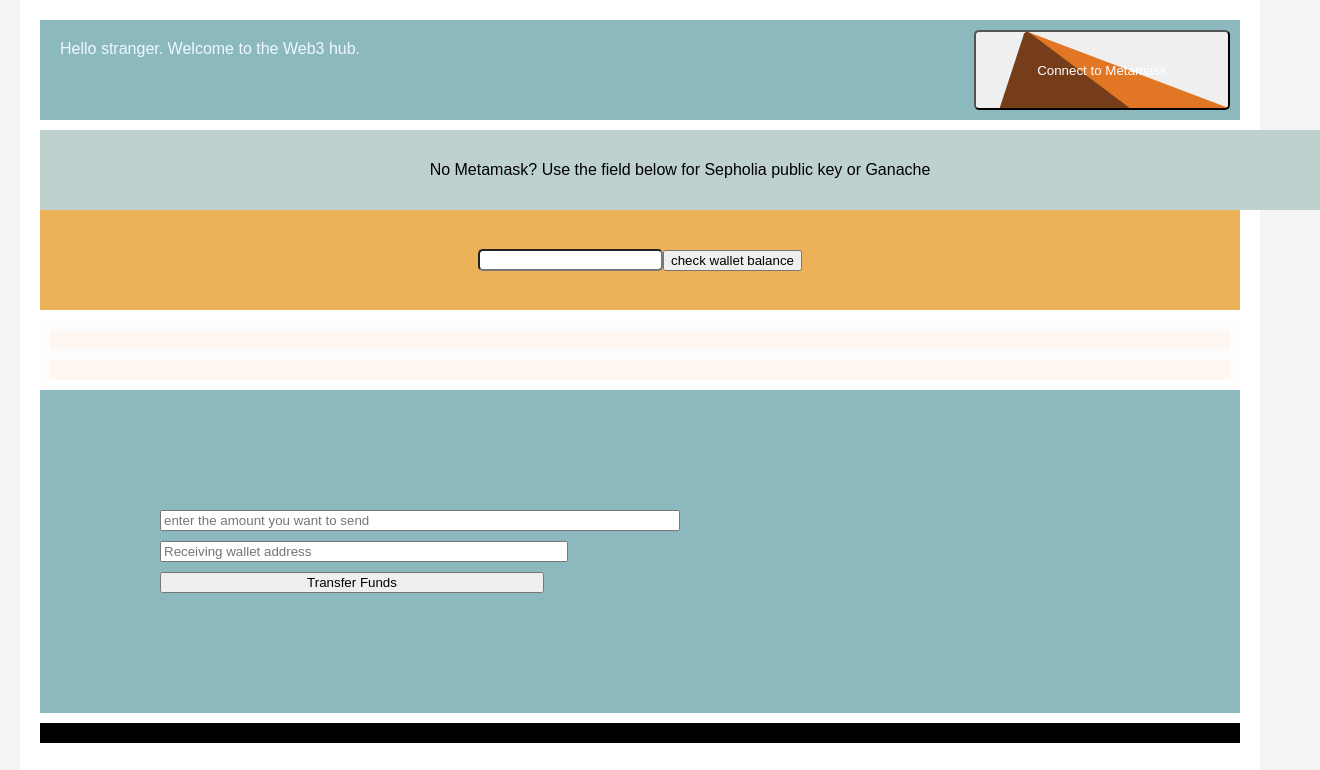
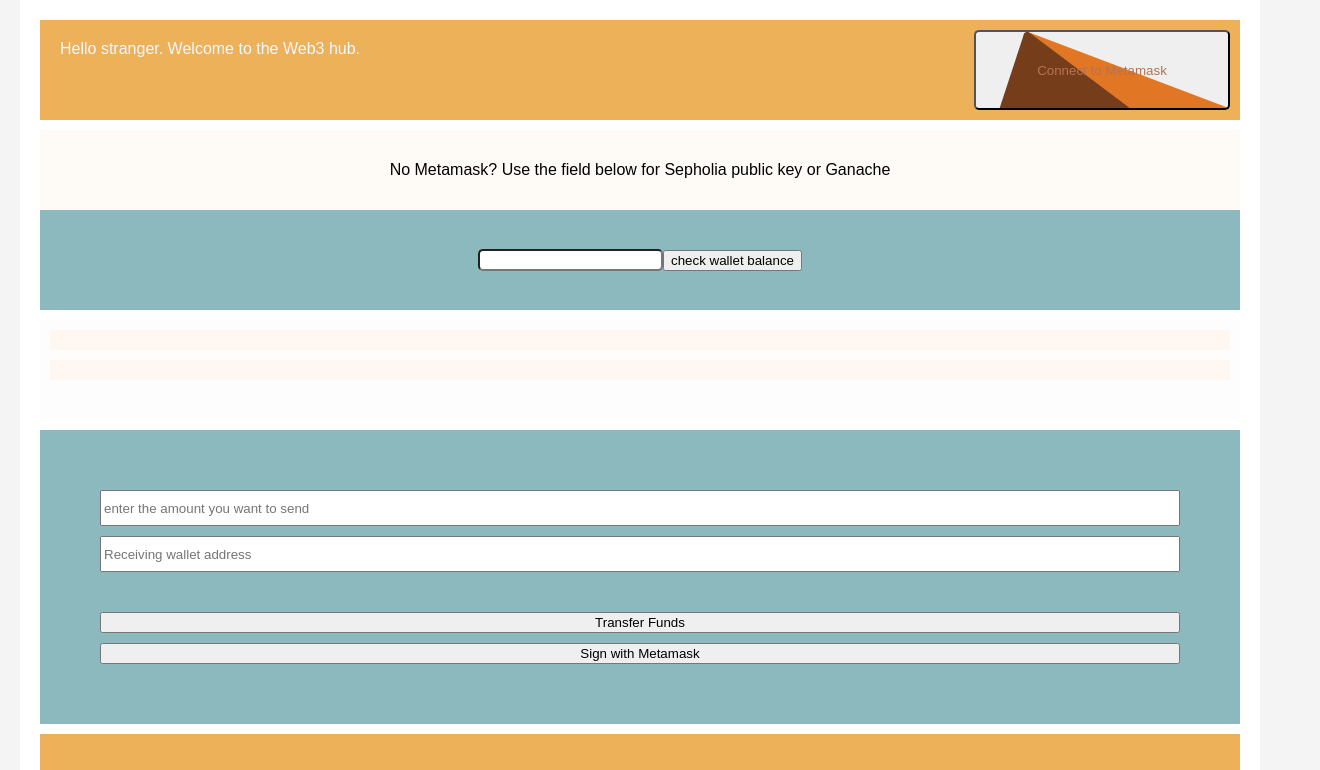
Before and after one commit to yellik/SimpleEthWalletandExplorer, a plain HTML site: page index.html in a window 1280 px wide. Shown: the top 770 px of the page, 1320 px wide, since content can reach past the window. Drawn offline with Linux system fonts and the light colour scheme; no server answers; files whose address does not match are found by name.

Commit message:
added sepolia history display

```diff
--- a/app.js
+++ b/app.js
@@ -2,8 +2,8 @@
 import { provider } from "./providers.js";
 import { checkBalance, sendFunds, sendTransaction } from "./scripts/funcs/CheckBalance.js";
 import { connectToMetaMask } from "./scripts/funcs/connectToMetaMask.js";
+import { highlightElements } from "./scripts/funcs/userAlerts.js";
 import { buildApp } from "./components/buildApp.js";
-
 
 const checkBalanceButton = document.querySelector('#checkBalance');
 const sendTrxButton = document.querySelector('#sendTrx');
@@ -18,9 +18,9 @@
 
 
 
-
 document.addEventListener('DOMContentLoaded', initApp);
 metaConnectButton.addEventListener('click', connectToMetaMask);
 sendTrxButton.addEventListener('click', sendTransaction)
 checkBalanceButton.addEventListener('click', checkBalance);
 signwithMetaButton.addEventListener('click', sendFunds)
+metaConnectButton.addEventListener('mouseover', highlightElements)
--- a/assets/css/footer.css
+++ b/assets/css/footer.css
@@ -1,3 +1,4 @@
 #footer{
-    background-color: black;
+    background-color: #ECB159;
+    height: 10vh;
 }
--- a/assets/css/header.css
+++ b/assets/css/header.css
@@ -3,7 +3,7 @@
     display: flex;
     flex-direction: row;
     height: 10vh;
-    background-color: #8CB9BD;
+    background-color: #ECB159;
     justify-content: space-between;
 }
 
@@ -12,11 +12,11 @@
     background: none;
     color: aliceblue;
     font-family: Arial, Helvetica, sans-serif;
-    border: none;
+
 }
 #meta{
     width: 20vw;
-    background-image: url(/Ethers.js/displayCryptoBalance/assets/images/metamask\ log.png);
-    color: white;
+    background-image: url(/assets/images/metamask\ log.png);
+    color: #B67352;
     border-radius: 5px;
 }
--- a/assets/css/mainsect.css
+++ b/assets/css/mainsect.css
@@ -7,27 +7,26 @@
     display: flex;
     flex-direction: column;
     height: 40vh;
-    background-color: FFE4C9;
+    background-color: #FFE4C9;
     width: 100vw;
 }
 
 #info{
     display: flex;
     flex-direction: column;
-    width: 100vw;
     height: 10vh;
-    background-color: #BED1CF;
+    background-color: #FEFBF6;
     text-align: center;
     justify-content: center;
+    border-color: #B67352;
 }
 
 
 #other-wallet{
-    max-width:  1200px;
     display: flex;
     flex-direction: row;
     height: 10vh;
-    background-color: #ECB159;
+    background-color: #8CB9BD;
     justify-content: center;
     align-items: center;
 }
@@ -39,26 +38,27 @@
 
 #balance-history {
     border-radius: 5px;
-    height: 5vh;
+    height: 10vh;
 }
 
 #send-trx{
     background-color: #8CB9BD;
-    padding: 10%;
+    padding: 5%;
     display: flex;
     flex-direction: column;
     justify-content: center;
     gap: 10px;
 }
 #amount{
-    width: 40vw;;
 
+    height: 30px;
 
 }
 #toAccount{
-   width: 30vw;
+    height: 30px;
+   margin-bottom: 30px;
 
 }
 #sendTrx{
-    width: 30vw;
+
 }
--- a/components/Main.js
+++ b/components/Main.js
@@ -21,7 +21,6 @@
     const account = document.querySelector('#account');
     const balance = document.querySelector('#balance');
     const balanceButton = document.querySelector('#checkBalance')
-
     //div to display balance and history
     const balanceAndHistory = document.createElement('div');
     const history = document.querySelector('#totaltrx');
@@ -59,6 +58,7 @@
     const amount = document.querySelector('#amount');
     const toAccount = document.querySelector('#toAccount');
     const sendTrxButton = document.querySelector('#sendTrx');
+    const signWithMeta = document.querySelector('#signWithMeta')
 
 
     sendEthDiv.setAttribute('id', 'send-trx');
@@ -67,5 +67,5 @@
     sendEthDiv.appendChild(amount);
     sendEthDiv.appendChild(toAccount);
     sendEthDiv.appendChild(sendTrxButton);
-
+    sendEthDiv.appendChild(signWithMeta);
 }
--- a/index.html
+++ b/index.html
@@ -14,7 +14,6 @@
 <body>
     <div class="container"></div>
         <button id="meta">Connect to Metamask</button>
-        <main id="main-container"></main>
             <input
                 type="text"
                 id="account">
@@ -30,7 +29,6 @@
         <input
             id="toAccount"
             type="text"
-            style="width: 400px;"
             placeholder="Receiving wallet address" />
         <button id="sendTrx">Transfer Funds</button>
         <button id="signWithMeta">Sign with Metamask</button>
--- a/scripts/funcs/CheckBalance.js
+++ b/scripts/funcs/CheckBalance.js
@@ -1,69 +1,61 @@
 import { ethers } from "../../ethers.min.js";
-import { provider } from "../../providers.js";
-import { scanProvider } from "../../providers.js";
-//append balance and history to the main component
+import { provider, scanProvider } from "../../providers.js";
+
 const container = document.querySelector('#main-container');
 const accountInput = document.querySelector('#account');
 const displayBalance = document.querySelector('#balance');
 const totaltrx = document.querySelector('#totaltrx');
-const amountInput = document.getElementById('amount')
+const amountInput = document.getElementById('amount');
 const toAccountInput = document.querySelector('#toAccount');
 
+let account;
 
-let account;
-let signer;
+export async function checkBalance() {
+    account = accountInput.value;
 
-export async function checkBalance(account){
-
-    account = accountInput.value;
+    try {
         const balance = await provider.getBalance(account);
         displayBalance.innerHTML = ethers.utils.formatEther(balance);
 
         const history = await scanProvider.getHistory(account);
-    totaltrx.innerHTML = `This account has made ${history.length} transactions`;
+        totaltrx.innerHTML = `This account has made ${history.length} transactions on Sepolia network.`;
 
-    const signer = provider.getSigner(account);
-        console.log(signer);
+        console.log('Total Transactions on Sepolia:', history.length);
 
-    const toAccountInput = document.querySelector('#toAccount');
-    console.log(toAccountInput.value);
-    console.log(history);
-    console.log(history.length);
         if (history.length > 0) {
-            console.log(history[0].from
-
-                );
-        }else{
-            console.log('this account has not made any previous transactions');
+            console.log('Latest transaction from:', history[0].from);
+        } else {
+            console.log('This account has not made any previous transactions on Sepolia network.');
+        }
+    } catch (error) {
+        console.error('Error checking balance:', error);
+    }
 }
 
+export async function displayHistory(transactions) {
+    for (let trx of transactions) {
+        console.log(trx);
+        console.log('Block Number:', trx.blockNumber);
+    }
 }
 
-export async function displayHistory(transactions){
-    for(let trx of transactions){
-        console.log(transactions.length);
-        console.log(trx);
-        console.log(trx.blockNumber);
-    }
-
-}
-
-
-
-export  async function sendTransaction(){
-    signer = provider.getSigner(account)
+export async function sendTransaction() {
+    try {
+        const signer = provider.getSigner(account);
         const trx = await signer.sendTransaction({
             to: toAccountInput.value,
             value: ethers.utils.parseEther(amountInput.value)
-    })
-    console.log(trx);
+        });
+        console.log('Transaction:', trx);
+    } catch (error) {
+        console.error('Error sending transaction:', error);
+    }
 }
 
 export async function sendFunds() {
-
     try {
-     const amount = parseFloat(amountInput.value) * Math.pow(10, 18)
-     let params = [
+        const amount = parseFloat(amountInput.value) * Math.pow(10, 18);
+        const params = [
             {
                 from: accountInput.value,
                 to: toAccountInput.value,
@@ -72,12 +64,12 @@
                 gasPrice: Number(250000).toString(16),
             },
         ];
-       //make the transaction
+
         await ethereum.request({
             method: 'eth_sendTransaction',
             params: params,
-   })
+        });
     } catch (error) {
-      console.log(error);
+        console.error('Error sending funds:', error);
     }
 }
--- a/scripts/funcs/displayHistory.js
+++ b/scripts/funcs/displayHistory.js
@@ -1,4 +1,6 @@
+import { ethers } from "../../ethers.min.js"
 import { checkBalance } from "./CheckBalance.js";
+import { provider } from "../../providers.js";
 import { scanProvider } from "../../providers.js";
 import { accountInput } from "./CheckBalance.js";
 
@@ -6,8 +8,10 @@
 export async function historyDisplay(account){
 
     const history = await scanProvider.getHistory(account);
+    const numberOfTransactions = await provider.getTransactionCount(account);
     totaltrx.innerHTML = `This account has made ${history.length} transactions`;
 
+    console.log(numberOfTransactions);
     console.log(history);
     console.log(history.length);
     console.log(history[0].from);
--- a/scripts/funcs/userAlerts.js
+++ b/scripts/funcs/userAlerts.js
@@ -1 +1,10 @@
-import { connectToMetaMask } from "./connectToMetaMask";
+
+
+export const highlightElements = () => {
+function mouseOver(){
+    document.querySelector('#meta').style.border= 'red';
+}
+function mouseOut(){
+    document.querySelector('#meta').style.border = 'black';
+}
+}
```
Also changed, not shown: providers.js (line endings or trailing spaces). Lines whose indentation alone changed are shown as unchanged.
